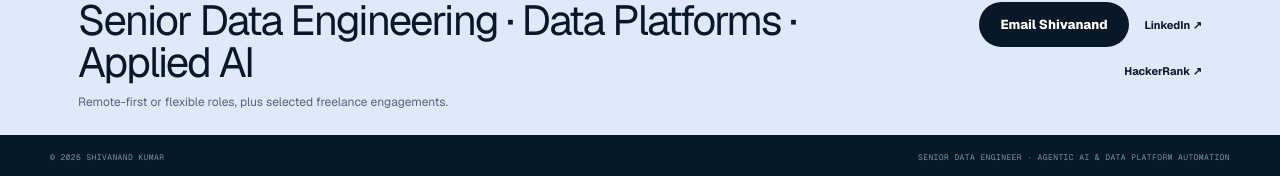
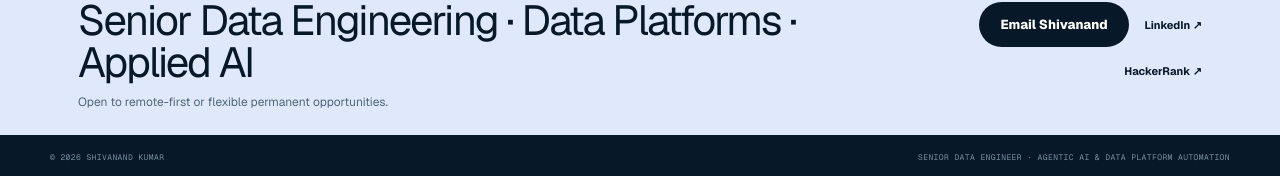
Before and after one commit to omni-shiva/shivanand-portfolio, a Next.js app: page / in a window 1280 px wide. Shown: the part 1902-2078 px from the top of the page. Built offline with nearby package versions, Linux system fonts and the light colour scheme.

Commit message:
Remove freelance signals from portfolio

```diff
--- a/app/page.tsx
+++ b/app/page.tsx
@@ -302,7 +302,7 @@ export default function Home() {
           <div>
             <p className="section-kicker">Open to the right conversation</p>
             <h2>Senior Data Engineering · Data Platforms · Applied AI</h2>
-            <p>Remote-first or flexible roles, plus selected freelance engagements.</p>
+            <p>Open to remote-first or flexible permanent opportunities.</p>
           </div>
           <div className="contact-actions">
             <a className="button button-light" href="mailto:kumarshivanand7@gmail.com">
```
Also changed, not shown: 2 other files (tests, documents, lock files or other folders).
